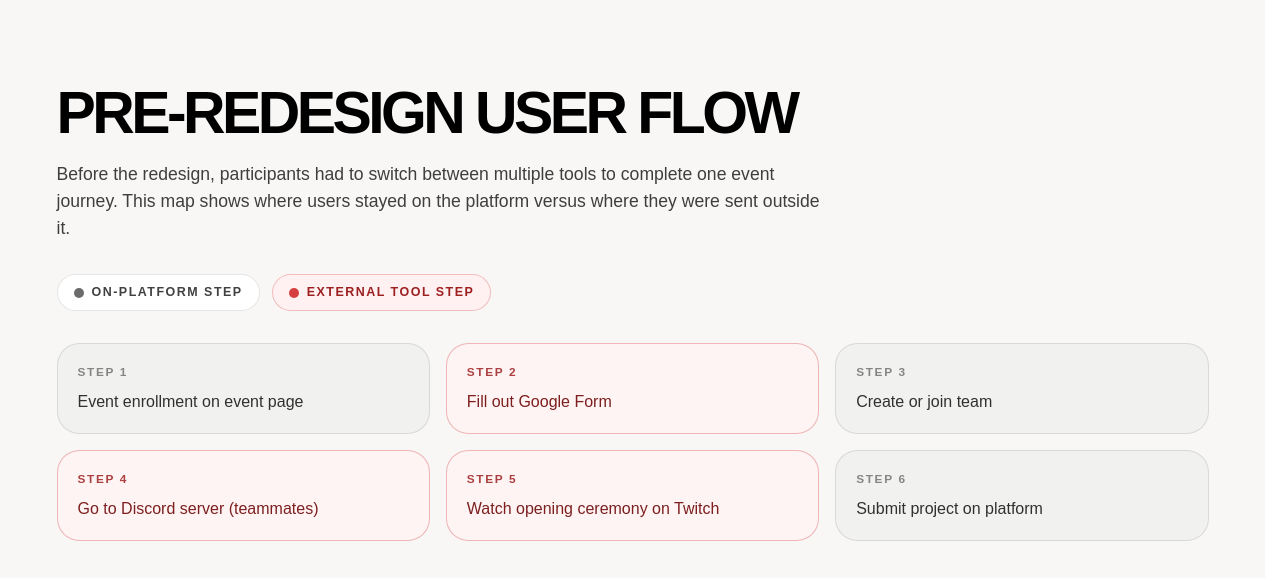
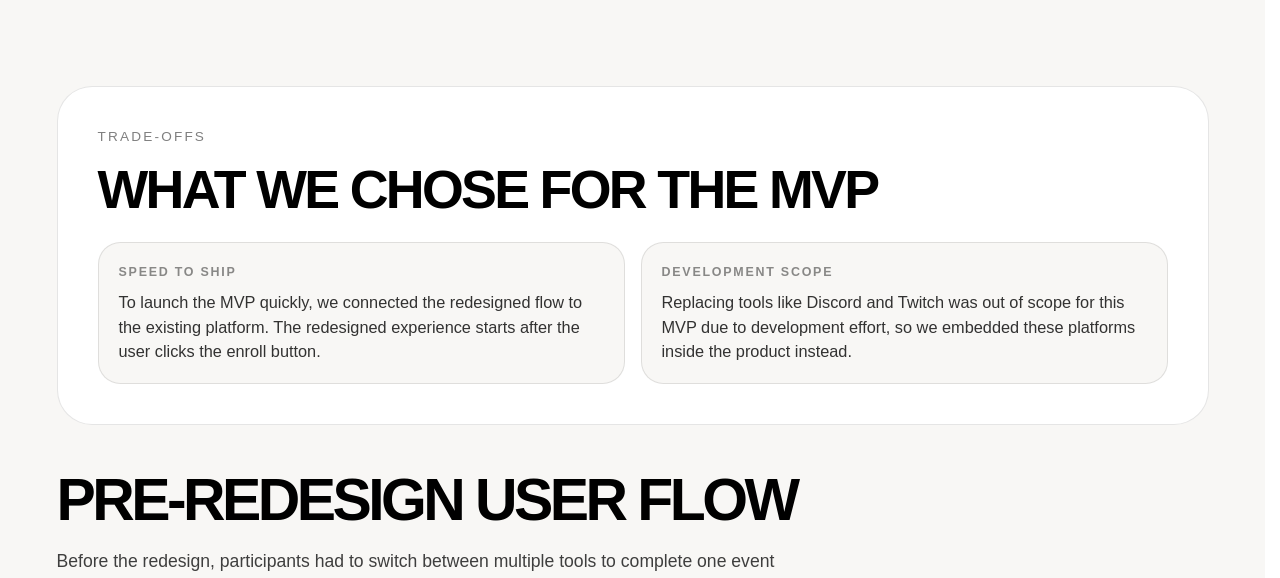
Before and after one commit to jzakrz/jakub-portfolio, a Next.js app: page /projects/hackathon in a window 1280 px wide. Shown: the part 1880-2458 px from the top of the page. Built offline with nearby package versions, Linux system fonts and the light colour scheme.

Commit message:
Add trade-offs section to hackathon project page

```diff
--- a/app/projects/hackathon/page.tsx
+++ b/app/projects/hackathon/page.tsx
@@ -177,7 +177,38 @@ export default function HackathonPage() {
 
         <section className="bg-[#f8f7f5] px-6 py-12 lg:px-10 lg:py-16">
           <div className="mx-auto max-w-6xl">
-            <h2 className="text-[clamp(2.4rem,4.6vw,4.6rem)] font-black uppercase leading-[0.92] tracking-[-0.06em] text-black">
+            <div className="rounded-[2.2rem] border border-black/10 bg-white p-8 lg:p-10">
+              <p className="text-[0.85rem] font-medium uppercase tracking-[0.16em] text-black/50">
+                Trade-offs
+              </p>
+              <h2 className="mt-4 text-[clamp(2.2rem,4.2vw,4rem)] font-black uppercase leading-[0.94] tracking-[-0.05em] text-black">
+                What we chose for the MVP
+              </h2>
+              <div className="mt-7 grid gap-4 lg:grid-cols-2">
+                <div className="rounded-[1.4rem] border border-black/10 bg-[#f8f7f5] p-5">
+                  <p className="text-[0.78rem] font-semibold uppercase tracking-[0.14em] text-black/45">
+                    Speed to ship
+                  </p>
+                  <p className="mt-2 text-[1.02rem] leading-[1.5] text-black/80">
+                    To launch the MVP quickly, we connected the redesigned flow to
+                    the existing platform. The redesigned experience starts after
+                    the user clicks the enroll button.
+                  </p>
+                </div>
+                <div className="rounded-[1.4rem] border border-black/10 bg-[#f8f7f5] p-5">
+                  <p className="text-[0.78rem] font-semibold uppercase tracking-[0.14em] text-black/45">
+                    Development scope
+                  </p>
+                  <p className="mt-2 text-[1.02rem] leading-[1.5] text-black/80">
+                    Replacing tools like Discord and Twitch was out of scope for
+                    this MVP due to development effort, so we embedded these
+                    platforms inside the product instead.
+                  </p>
+                </div>
+              </div>
+            </div>
+
+            <h2 className="mt-12 text-[clamp(2.4rem,4.6vw,4.6rem)] font-black uppercase leading-[0.92] tracking-[-0.06em] text-black">
               Pre-redesign user flow
             </h2>
 
```
